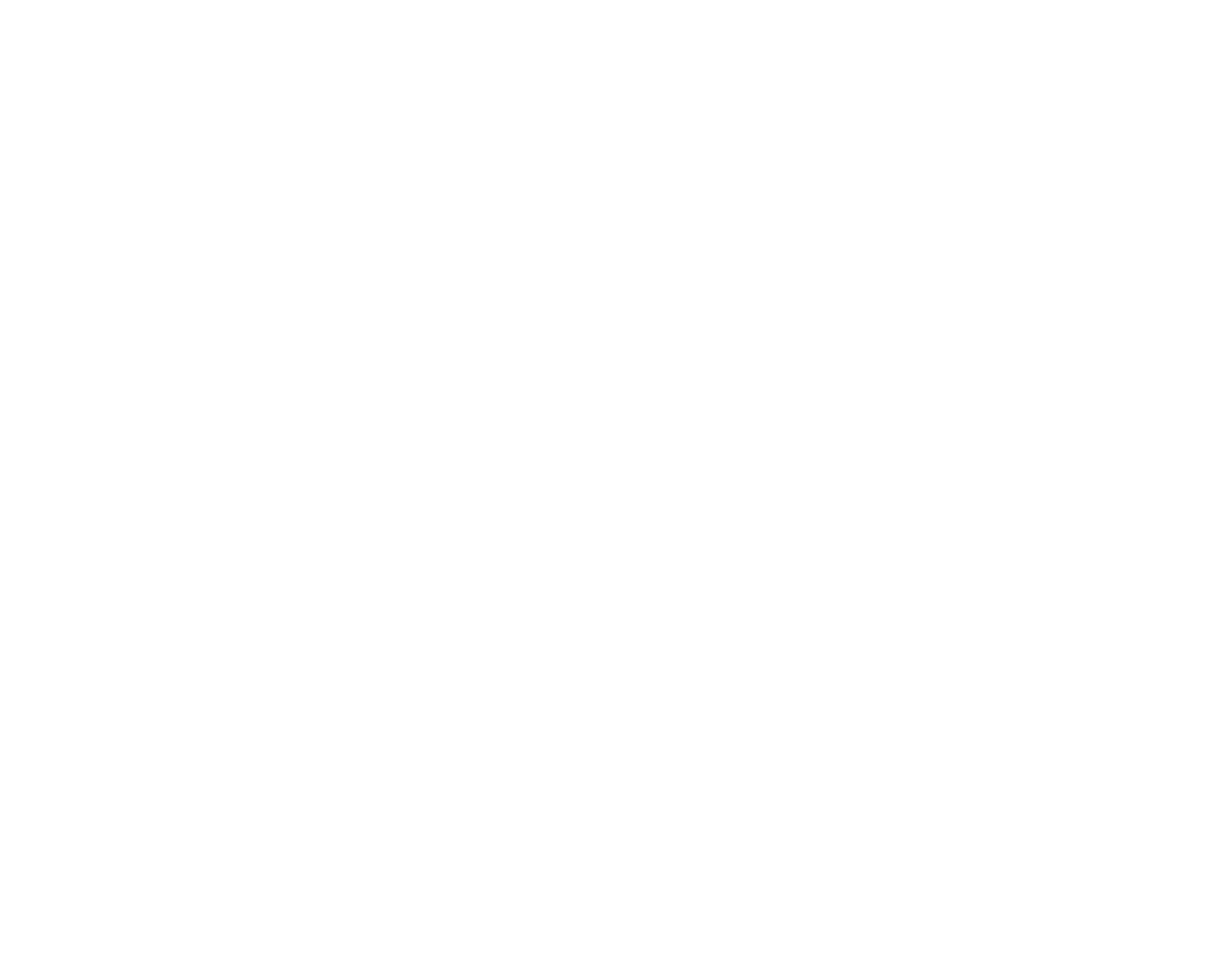
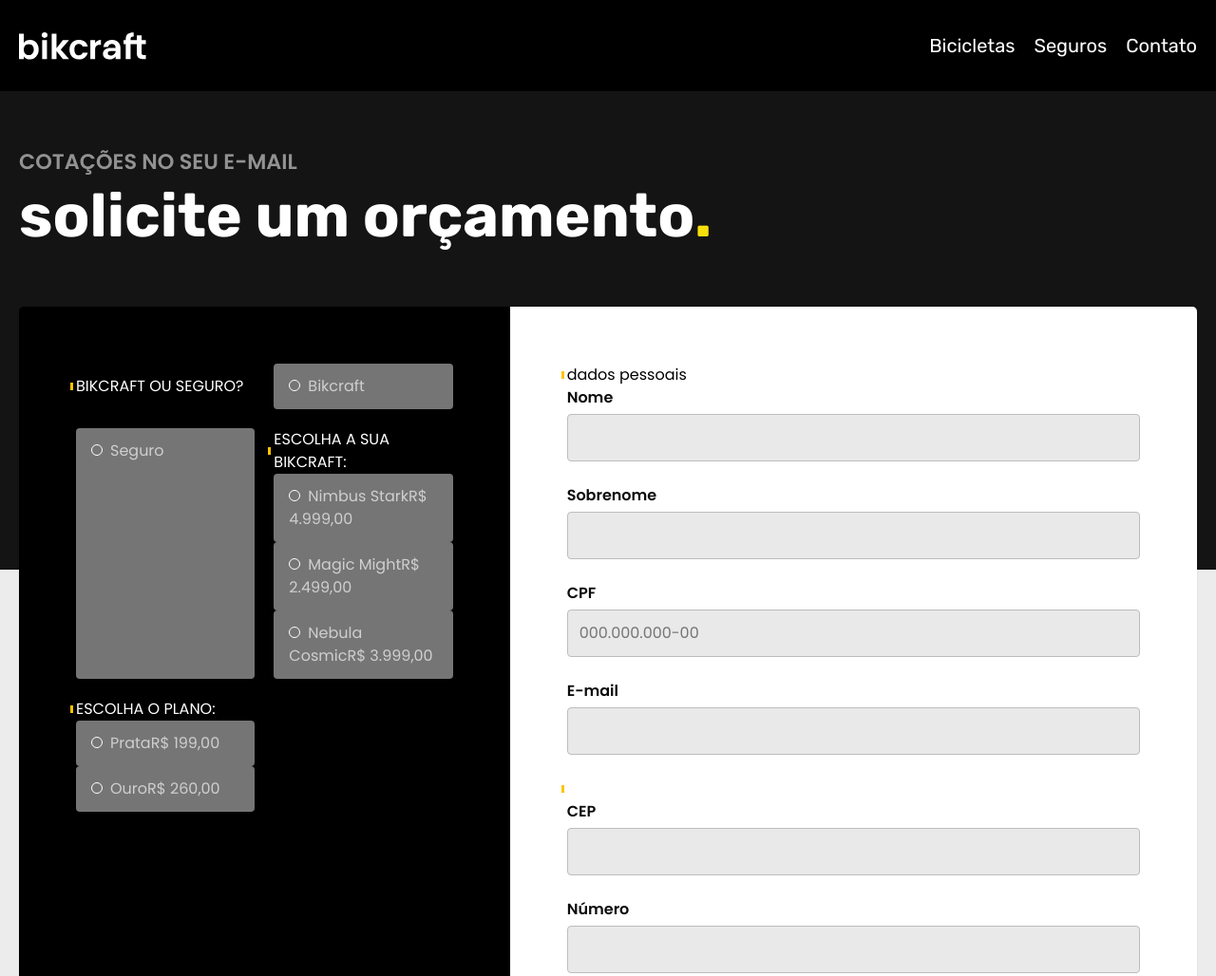
Before and after one commit to hideakikanashiro/bikcraft_project, a plain HTML site: page orcamento.html in a window 1280 px wide. Shown: the top 1028 px of the page at 95% size. Before the commit the page ends 800 px from the top, so only its background shows below. Drawn offline with Linux system fonts and the light colour scheme.

Commit message:
bugchatoorcamento

```diff
--- a/css/contato/contato.css
+++ b/css/contato/contato.css
@@ -1,5 +1,5 @@
  #contato {
-     background: linear-gradient(black 600px, rgb(204, 204, 204) 0px);
+     background: linear-gradient(black 600px, rgb(236, 236, 236) 0px);
  }
 
  .contato {
--- /dev/null
+++ b/css/orcamento/orcamento.css
@@ -0,0 +1,100 @@
+ #orcamento {
+    background: linear-gradient(#141414 600px, rgb(236, 236, 236) 0px);
+ }
+
+ .orcamento {
+    display: grid;
+    grid-template-columns: 5fr 7fr;
+    padding-bottom: 120px;
+ }
+
+ .orcamento h2 {
+    display: flex;
+    position: relative;
+    align-items: center;
+    font: 400 1rem/1.5 "Poppins", sans-serif;
+ }
+
+ .orcamento h2::before {
+    content: "";
+    display: inline-block;
+    width: 3px;
+    height: 08px;
+    background: rgb(255, 196, 0);
+    position: absolute;
+    left: -6px;
+ }
+
+ /* Box Shadow, primeiro valor ao ultimo: esquerda para direita, cima para baixo, distância da sombra, cor da sombra com alpha. */
+ .orcamento-produto,
+ .orcamento-dados {
+    padding: 60px;
+    box-shadow: 0 1px 2px rgba(0, 0, 0, 0.1);
+
+ }
+
+ .orcamento-produto {
+    display: grid;
+    grid-template-columns: 1fr 1fr;
+    border-radius: 5px 0 0 5px;
+    background: rgb(0, 0, 0);
+    gap: 20px;
+    align-content: start;
+ }
+
+ /* .orcamento-produto>* {
+    grid-column: 1/-1;
+ } */
+
+ .orcamento-produto label {
+    font: 400 1rem/1.5 "Poppins", sans-serif;
+    color: #cfcfcf;
+    background-color: #757575;
+    display: block;
+    padding: 12px 16px;
+    border-radius: 4px;
+    cursor: pointer;
+ }
+
+ .orcamento-produto label::before {
+    content: "";
+    display: inline-block;
+    box-sizing: border-box;
+    width: 12px;
+    height: 12px;
+    border: 1px solid white;
+    border-radius: 50%;
+    margin-right: 8px;
+ }
+
+ .orcamento-produto input:checked+label::before {
+    border-color: rgb(114, 114, 114);
+    box-shadow: inset 0 0 0 3px black, inset 0 0 0 6px black;
+ }
+
+ .orcamento-produto input {
+    opacity: 0;
+    position: absolute;
+    pointer-events: none;
+ }
+
+ .orcamento-produto input:checked+label {
+    background: rgb(201, 201, 201);
+    color: black;
+ }
+
+
+
+ .orcamento-produto>* {
+    grid-column: initial;
+ }
+
+ .orcamento-dados {
+    border-radius: 0px 5px 5px 0px;
+    background: rgb(255, 255, 255);
+ }
+
+ #bikcraft:checked~#orcamento-bikcraft,
+ #seguro:checked~#orcamento-seguro {
+    display: block;
+ }
--- a/css/style.css
+++ b/css/style.css
@@ -35,7 +35,9 @@
 @import url(./contato/contato.css);
 @import url(./contato/lojas.css);
 
-/* BICICLETAS INTENRO */
+/* CONTATO */
+@import url(./orcamento/orcamento.css);
 
+/* BICICLETAS INTERNO */
 @import url(./bicicletas-interno/bicicleta.css);
 @import url(./bicicletas-interno/seguro.css);
--- a/css/utilidades/formulario.css
+++ b/css/utilidades/formulario.css
@@ -8,13 +8,14 @@
     grid-column: span 2;
 }
 
-.form input [type="text"],
-.form input [type="email"],
+.form input[type="text"],
+.form input[type="email"],
 .form textarea {
-    font: 400 1rem/1.5 "Roboto", sans-serif;
-    background: rgb(228, 228, 228);
+    font: 400 1rem/1.5 "Poppins", sans-serif;
+    background: rgb(233, 233, 233);
     border: 1px solid rgb(189, 189, 189);
     padding: 12px;
+    margin-bottom: 24px;
     border-radius: 4px;
     width: 100%;
     box-sizing: border-box;
@@ -26,7 +27,7 @@
     outline: none;
     border-color: rgb(255, 200, 0);
     background: white;
-    box-shadow: 0 0 0 3px rgb(255, 255, 93);
+    box-shadow: 0 0 0 3px rgb(248, 248, 186);
 }
 
 /* MEDIA QUERY */
--- a/orcamento.html
+++ b/orcamento.html
@@ -0,0 +1,188 @@
+<!DOCTYPE html>
+<html lang="pt-br">
+
+<head>
+  <meta charset="UTF-8">
+  <meta name="viewport" content="width=device-width, initial-scale=1.0">
+  <meta name="description" content="Termos e Condições">
+  <title>Bikcraft | Orçamento</title>
+  <link rel="stylesheet" href="./css/style.css">
+</head>
+
+<body id="orcamento">
+  <!-- CABEÇALHO------------------------------------------>
+  <header class="header-bg">
+    <div class="container header">
+      <a href="./"><img src="./img/bikcraft.svg" alt="Bikcraft"></a>
+
+      <nav aria-label="primaria">
+        <ul class="header-menu">
+          <li><a href="./bicicletas.html">Bicicletas</a></li>
+          <li><a href="./seguros.html">Seguros</a></li>
+          <li><a href="./contato.html">Contato</a></li>
+        </ul>
+      </nav>
+    </div>
+  </header>
+
+  <main>
+    <div class="titulo-bg">
+      <div class="container titulo">
+        <p class="termos-uso">COTAÇÕES NO SEU E-MAIL</p>
+        <h1 class="texto-grande-titulo">solicite um orçamento<span class="texto-ponto">.</span></h1>
+      </div>
+    </div>
+
+    <!-- CONTEUDO 1 ------------------------->
+
+    <form class="container orcamento">
+      <div class="orcamento-produto">
+        <h2 class="c-white">BIKCRAFT OU SEGURO?</h2>
+
+        <input type="radio" name="tipo" value="bikecraft" id="bikcraft">
+        <label class="c-white" for="bikcraft">Bikcraft</label>
+
+        <input type="radio" name="tipo" value="seguro" id="seguro">
+        <label class="c-white" for="seguro">Seguro</label>
+
+        <div class="orcamento-conteudo" id="orcamento-bikcraft">
+          <h2 class="c-white">ESCOLHA A SUA BIKCRAFT:</h2>
+          <input type="radio" name="produto" value="nimbus" id="nimbus">
+          <label class="c-white" for="nimbus">Nimbus Stark<span>R$ 4.999,00</span></label>
+
+          <input type="radio" name="produto" value="magic" id="magic">
+          <label class="c-white" for="magic">Magic Might<span>R$ 2.499,00</span></label>
+
+          <input type="radio" name="produto" value="nebula" id="nebula">
+          <label class="c-white" for="nebula">Nebula Cosmic<span>R$ 3.999,00</span></label>
+        </div>
+
+        <div class="orcamento-conteudo" id="orcamento-seguro">
+          <h2 class="c-white">ESCOLHA O PLANO:</h2>
+          <input type="radio" name="produto" value="prata" id="prata">
+          <label class="c-white" for="prata">Prata<span>R$ 199,00</span></label>
+
+          <input type="radio" name="produto" value="ouro" id="ouro">
+          <label class="c-white" for="ouro">Ouro<span>R$ 260,00</span></label>
+
+        </div>
+      </div>
+      <div class="orcamento-dados form">
+        <h2 class="">dados pessoais</h2>
+        <div>
+          <label class="c-white" for="nome">Nome</label>
+          <input type="text" id="nome" name="nome">
+        </div>
+
+        <div>
+          <label class="c-white" for="sobrenome">Sobrenome</label>
+          <input type="text" id="sobrenome" name="sobrenome">
+        </div>
+
+        <div class="col2">
+          <label class="c-white" for="cpf">CPF</label>
+          <input type="text" id="cpf" name="cpf" placeholder="000.000.000-00">
+        </div>
+
+        <div class="col2">
+          <label class="c-white" for="email">E-mail</label>
+          <input type="email" id="email" name="email">
+        </div>
+
+        <h2 class="c-white">ENTREGA</h2>
+
+        <div>
+          <label class="c-white" for="cep">CEP</label>
+          <input type="text" id="cep" name="cep">
+        </div>
+
+        <div>
+          <label class="c-white" for="numero">Número</label>
+          <input type="text" id="numero" name="numero">
+        </div>
+
+        <div>
+          <label class="c-white" for="logradouro">Logradouro</label>
+          <input type="text" id="logradouro" name="logradouro">
+        </div>
+
+        <div>
+          <label class="c-white" for="bairro">Bairro</label>
+          <input type="text" id="bairro" name="bairro">
+        </div>
+
+        <div>
+          <label class="c-white" for="cidade">Cidade</label>
+          <input type="text" id="cidade" name="cidade">
+        </div>
+
+        <div>
+          <label class="c-white" for="estado">Estado</label>
+          <input type="text" id="estado" name="estado">
+        </div>
+        <button class="botao col2">Solicitar Orçamento</button>
+      </div>
+    </form>
+  </main>
+
+
+
+
+
+
+  <!--------------------------------- FOOTER -->
+
+  <footer class="footer-bg">
+    <div class="container footer">
+      <img src="./img/bikcraft.svg" alt="Logo Bikcraft" />
+
+      <div class="footer-contato">
+        <h3 class="texto-pequeno-footer">CONTATO</h3>
+
+        <ul class="texto-pequeno-footer-desc">
+          <li><a href="tel:+5511999998888">(11)99999-8888</a></li>
+          <li><a href="mailto:julin.contato@gmail.com">julin.contato@gmail.com</a></li>
+          <li>Rua Gilmar Aber, 3040 - Centro</li>
+          <li>São Paulo - SP</li>
+        </ul>
+
+        <div class="footer-redes">
+          <div>
+            <a href="">
+              <img src="./img/redes/instagram.svg" alt="instagram" />
+            </a>
+          </div>
+
+          <div class="footer-redes">
+            <a href="">
+              <img src="./img/redes/facebook.svg" alt="Facebook" />
+            </a>
+          </div>
+
+          <div class="footer-redes">
+            <a href="">
+              <img src="./img/redes/youtube.svg" alt="Youtube" />
+            </a>
+          </div>
+        </div>
+      </div>
+
+      <div class="footer-informacoes">
+        <h3 class="texto-pequeno-footer">INFORMAÇÕES</h3>
+        <nav>
+          <ul class="texto-pequeno-footer-desc">
+            <li><a href="./bicicletas.html">Bicicletas</a></li>
+            <li><a href="./seguros.html">Seguros</a></li>
+            <li><a href="./contato.html">Contato</a></li>
+            <li><a href="./termos.html">Termos e Condições</a></li>
+          </ul>
+        </nav>
+      </div>
+
+      <p class="footer-copy">Bikcraft. Alguns direitos reservados.</p>
+    </div>
+
+  </footer>
+</body>
+
+</html>
```
Also changed, not shown: contato.html (+16 -21 lines).
